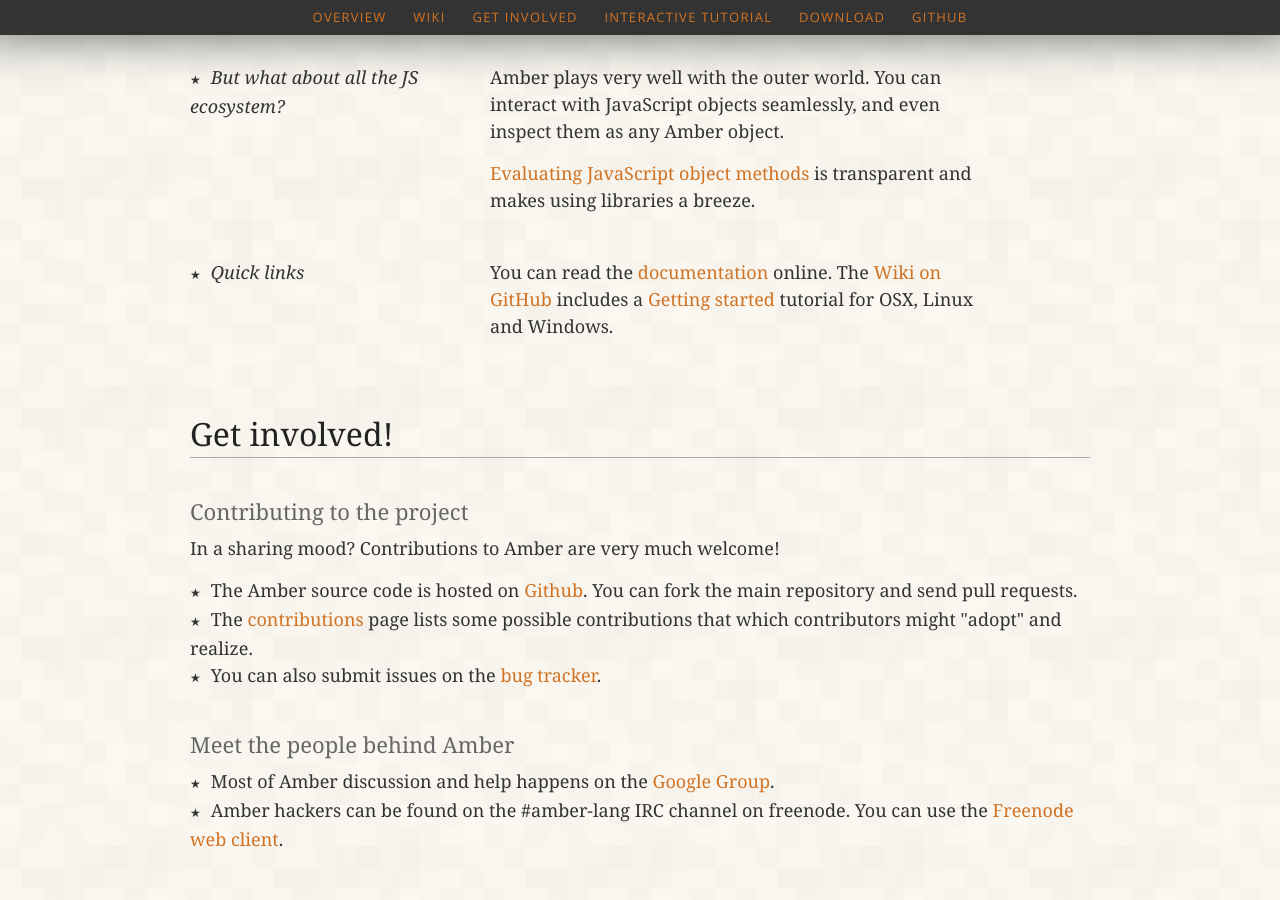
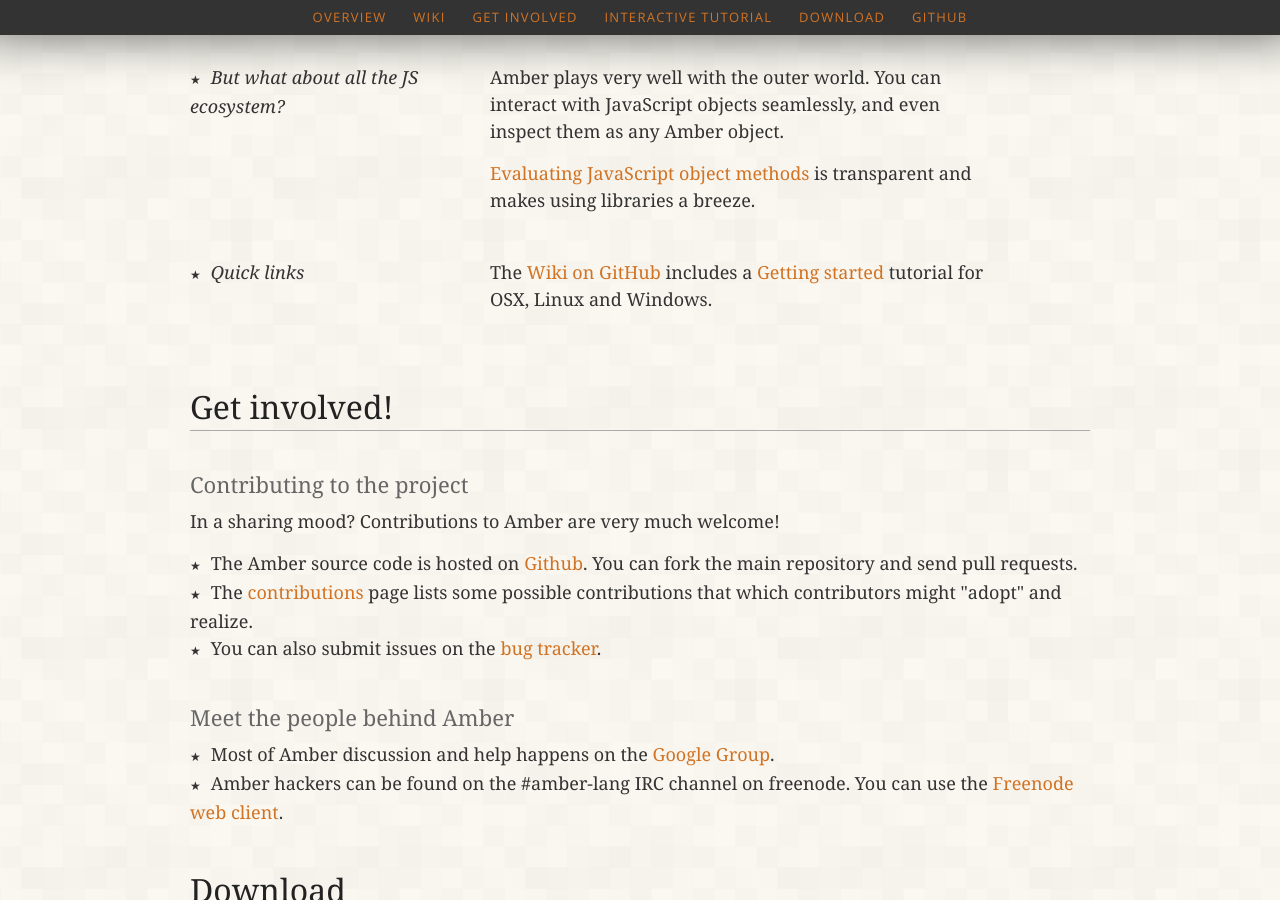
Before and after one commit to amber-smalltalk/amber-website, a Jekyll site: the page built from index.html, in a window 1280 px wide and 900 px high, scrolled down 1285 px. Built offline with Jekyll 4.4.1, drawn with Linux system fonts in a browser that asks for light colours; some web fonts are replaced; comment, search, counter and statistics services are not loaded; some of the changed lines change nothing that is shown.

Commit message:
update the homepage: - removes an old link to doc - updates links to download amber to 0.12.2

```diff
--- a/index.html
+++ b/index.html
@@ -34,7 +34,7 @@
 
     <dt>Quick links</dt>
     <dd>
-      You can read the <a href="documentation.html"> documentation</a> online. The <a href="https://github.com/amber-smalltalk/amber/wiki">Wiki on GitHub</a> includes a <a href="https://github.com/amber-smalltalk/amber/wiki/Getting-started">Getting started</a> tutorial for OSX, Linux and Windows.
+      The <a href="https://github.com/amber-smalltalk/amber/wiki">Wiki on GitHub</a> includes a <a href="https://github.com/amber-smalltalk/amber/wiki/Getting-started">Getting started</a> tutorial for OSX, Linux and Windows.
     </dd>
 
   </dl>
@@ -62,9 +62,9 @@
   <h2 id="download">Download</h2>
   <div class="content">
     <p>You can get a copy of Amber from github or clone the <a href="http://github.com/amber-smalltalk/amber">git repository</a>.</p>
-    <a href="https://github.com/amber-smalltalk/amber/archive/0.12.0.zip">
+    <a href="https://github.com/amber-smalltalk/amber/archive/0.12.2.zip">
       <img border="0" width="90" src="http://github.com/images/modules/download/zip.png"></a>
-    <a href="https://github.com/amber-smalltalk/amber/archive/0.12.0.tar.gz">
+    <a href="https://github.com/amber-smalltalk/amber/archive/0.12.2.tar.gz">
       <img border="0" width="90" src="http://github.com/images/modules/download/tar.png"></a>
   </div>
 </div>
```
